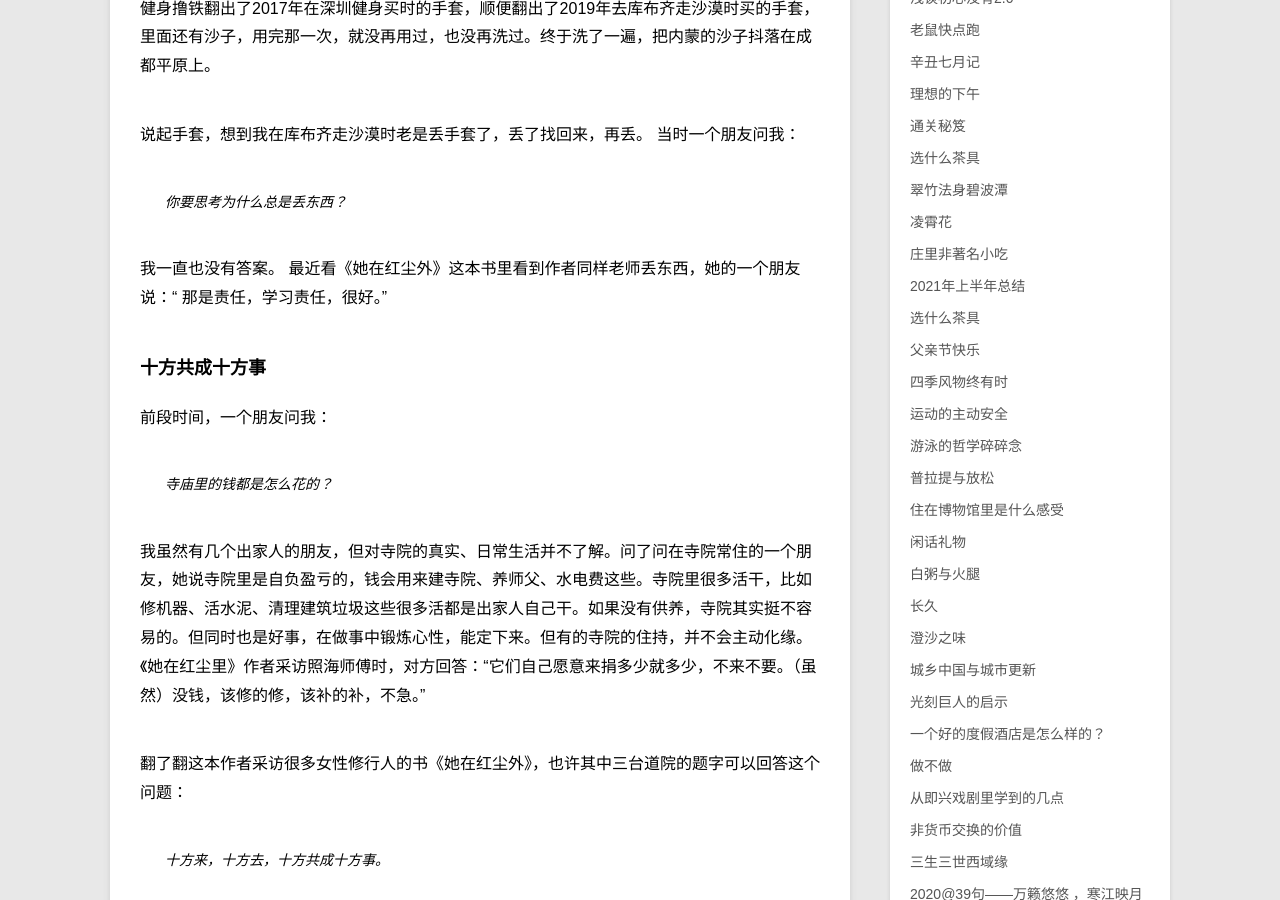
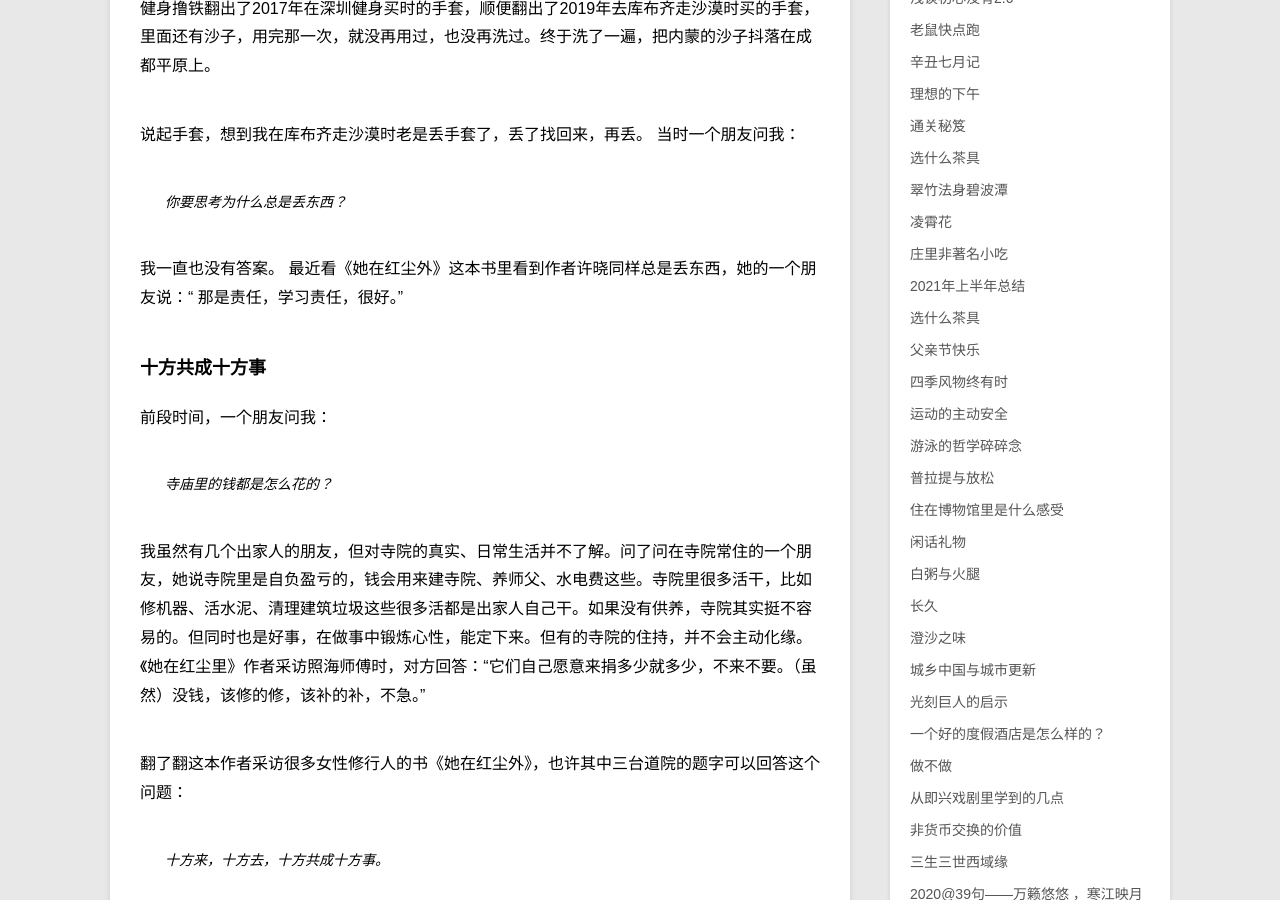
Before and after one commit to violettianjie/violettianjie.github.io, a Jekyll site: the page built from _posts/blog/2022-08-22-hongchen.md, in a window 1280 px wide and 900 px high, scrolled down 719 px. Built offline with Jekyll 4.4.1, drawn with Linux system fonts in a browser that asks for light colours.

Commit message:
Update 2022-08-22-hongchen.md

```diff
--- a/_posts/blog/2022-08-22-hongchen.md
+++ b/_posts/blog/2022-08-22-hongchen.md
@@ -25,7 +25,7 @@ category: blog
 > 你要思考为什么总是丢东西？
 
 我一直也没有答案。
-最近看《她在红尘外》这本书里看到作者同样老师丢东西，她的一个朋友说：“ 那是责任，学习责任，很好。”
+最近看《她在红尘外》这本书里看到作者许晓同样总是丢东西，她的一个朋友说：“ 那是责任，学习责任，很好。”
 
 ### 十方共成十方事
 
```
